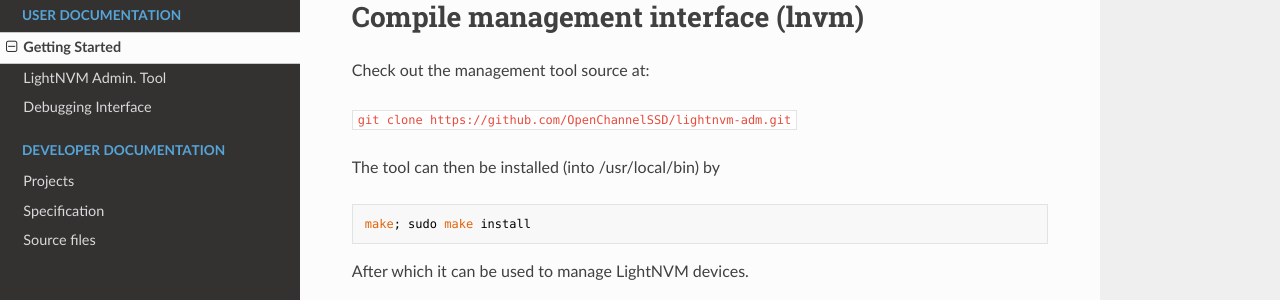
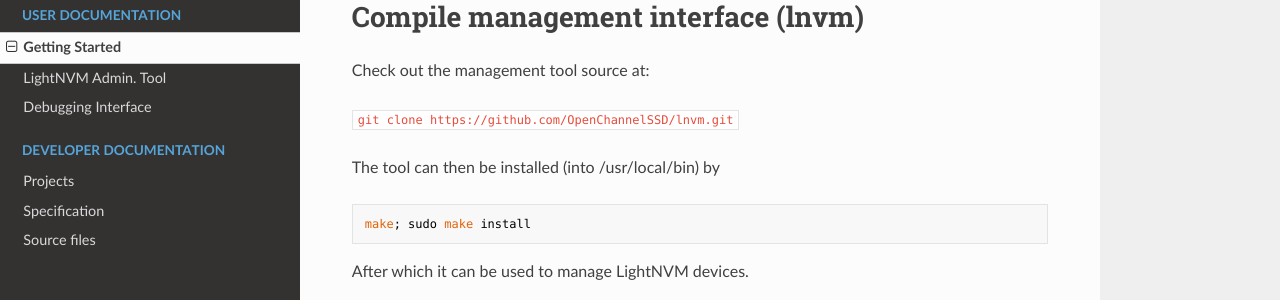
Before and after one commit to OpenChannelSSD/documentation, an MkDocs documentation site: the page built from docs/gettingstarted.md, in a window 1280 px wide and 900 px high, scrolled down 849 px. Shown: the part 147-447 px from the top of the window. Built offline with MkDocs 1.6.1, drawn with Linux system fonts in a browser that asks for light colours; nearby versions of some CDN libraries; old or Windows-style settings are respelled for this version of MkDocs; part of the change alters nothing that is shown.

Commit message:
Update gettingstarted.md
Update lnvm path

```diff
--- a/docs/gettingstarted.md
+++ b/docs/gettingstarted.md
@@ -41,7 +41,7 @@ Compile the kernel and install using the guide for your distribution.
 
 Check out the management tool source at:
 
-   `git clone https://github.com/OpenChannelSSD/lightnvm-adm.git`
+   `git clone https://github.com/OpenChannelSSD/lnvm.git`
 
 The tool can then be installed (into /usr/local/bin) by
 
```
